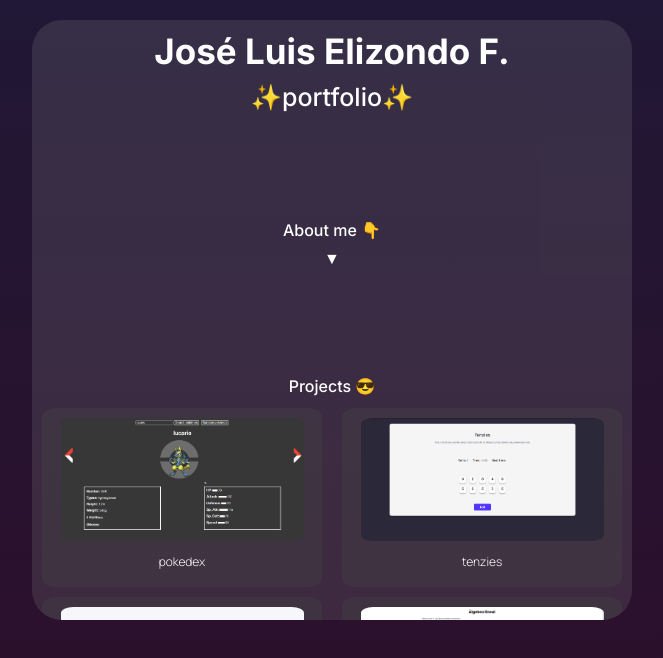
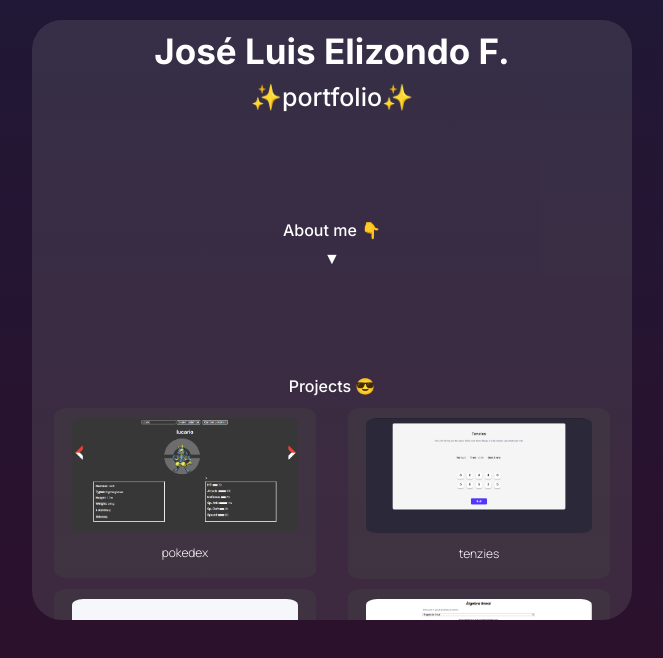
Before and after one commit to ElizondoStudios/portfolio, a React (Vite) app: page / in a window 1280 px wide. Shown: the top 658 px of the page, without its empty margins (308-971 px from the left). Built offline with nearby package versions, Linux system fonts and the light colour scheme.

Commit message:
minor changes to classes

```diff
--- a/src/App.jsx
+++ b/src/App.jsx
@@ -54,7 +54,7 @@ function App() {
   return (
     <div className="App">
       <div className="App--card" ref={containerRef}>
-        <h1 className="component show">José Luis Elizondo F.</h1>
+        <h1 className="component">José Luis Elizondo F.</h1>
         <h2 className="component">✨portfolio✨</h2>
         <AboutMe showAM={showAM} toggleShowAM={toggleShowAM}/>
         <Projects/>
--- a/src/index.css
+++ b/src/index.css
@@ -29,6 +29,7 @@ body{
     top: 20px;
     display: flex;
     align-items: center;
+    /* justify-content: center; */
     flex-direction: column;
 
     width: 80vw;
@@ -62,6 +63,7 @@ body{
 
 .Socials{
   width: 100%;
+  margin-bottom: 10px;
 }
 
   .Socials--icons{
@@ -105,6 +107,7 @@ body{
       margin: 0;
       margin-top: 10px;
 
+      justify-self: center;
       transform: translateY(-50%);
     }
 
@@ -115,7 +118,7 @@ body{
       margin: 0;
       margin-top: 10px;
 
-      transition: all 0.8s;
+      transition: all 0.6s;
       transform: translateY(-100%);
     }
 
@@ -155,11 +158,12 @@ body{
 /* ##### projects ##### */
 .project-card{
   background-color: rgba(70, 70, 70, 0.342);
-  width: 45%;
+  width: 42%;
   border-radius: 5%;
   padding: 5px;
 
   transform: translateX(-80%);
+  filter: blur(2px);
   transition: all 0.5s;
 }
 
```
